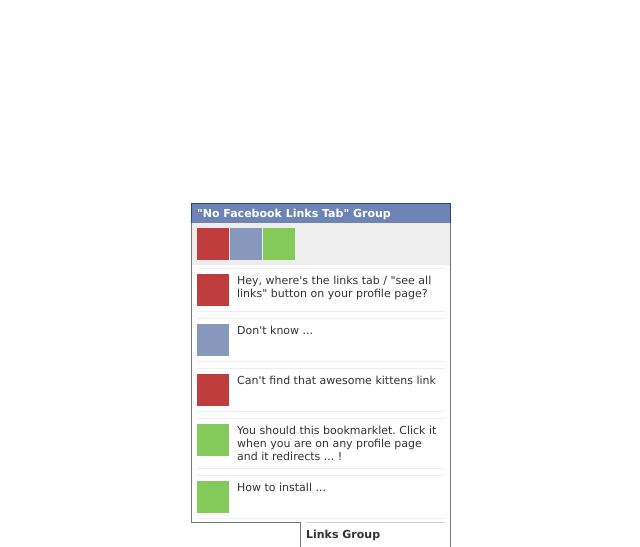
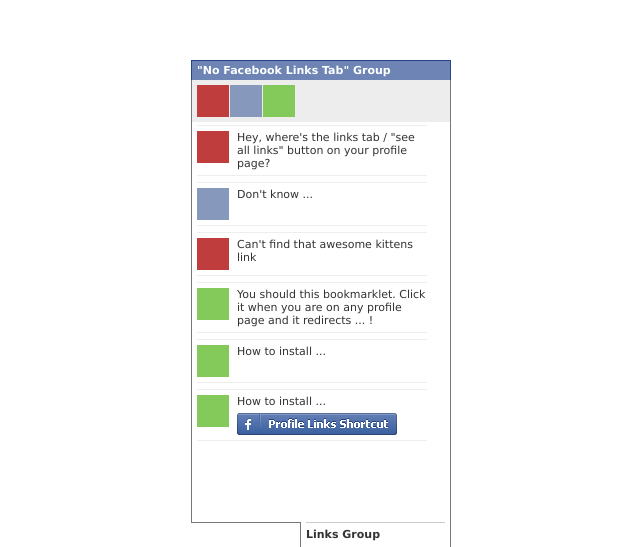
Before and after one commit to nilaccount-xx/profile-links-bookmarklet, a plain HTML site: page bookmarklet.html in a window 1280 px wide. Shown: the part 253-800 px from the top of the page, without its empty margins (109-749 px from the left). Drawn offline with Linux system fonts and the light colour scheme.

Commit message:
bookmarklet-ibstall-button

```diff
--- a/bookmarklet.html
+++ b/bookmarklet.html
@@ -2,7 +2,9 @@
 <html xmlns="http://www.w3.org/1999/xhtml">
 <head>
 <meta http-equiv="Content-Type" content="text/html; charset=utf-8" />
-<title>Untitled Document</title>
+<title>Facebook Links - Bookmarklet</title>
+<meta name="Description" content=""/>
+<meta name="keywords" content="" />
 </head>
 <style>
 body { margin:0; padding:0; font-family:"lucida grande",tahoma,verdana,arial,sans-serif; font-size:11px;}
@@ -21,11 +23,12 @@ p,h1,h2,h3,h4,span,ul,li,a,object{outline-color:invert;outline-style:none;outlin
 .red{background:#c03d3d; float:left; width:32px; height:32px; }
 .green{background:#84ca5a; float:left; width:32px; height:32px; }
 .blue{background:#8698bb; float:left; width:32px; height:32px; }
-.chat_line{margin:3px 5px; border-top:solid 1px #eee; border-bottom:solid 1px #eee; padding:5px 0; width:248px; float:left;}
-.chat_content{float:left; margin:0 0 0 8px; width:208px; color:#333;}
+.chat_line{margin:3px 5px; border-top:solid 1px #eee; border-bottom:solid 1px #eee; padding:5px 0; width:230px; float:left;}
+.chat_content{float:left; margin:0 0 0 8px; width:190px; color:#333;}
 .bottom_empty{height:24px; width:109px; border-top:solid 1px #777; border-right:solid 1px #777; float:left;}
-.chat_name{width:149px; border-right:solid 1px #777; height:25px; float:left;}
+.chat_name{width:149px; border-right:solid 1px #777; height:25px; float:left; background:#fff;}
 .chat_name p{width:139px; margin:0 0 0 5px; float:left; border-top:solid 1px #ccc; font-size:11px; color:#333; font-weight:700; line-height:24px; height:24px;}
+.link_button{width:160px; height:22px; display:block; background:url(button.jpg); margin:5px 0 0 0;}
 </style>
 <body>
 <div class="chat">
@@ -40,6 +43,7 @@ p,h1,h2,h3,h4,span,ul,li,a,object{outline-color:invert;outline-style:none;outlin
 				<li class="green"></li>
 			</ul>
 		</div>
+		<div style="height:400px; overflow-y:auto;">
 			<div class="chat_line">
 				<div class="red"></div>
 				<p class="chat_content">Hey, where's the links tab / "see all links" button on your profile page?</p>
@@ -60,6 +64,11 @@ p,h1,h2,h3,h4,span,ul,li,a,object{outline-color:invert;outline-style:none;outlin
 				<div class="green"></div>
 				<p class="chat_content">How to install ...</p>
 			</div>
+			<div class="chat_line">
+				<div class="green"></div>
+				<p class="chat_content">How to install ... <a href="" class="link_button"></a></p>
+			</div>
+		</div>
 	</div>
 	<div class="bottom_empty">
 	</div>
@@ -67,6 +76,5 @@ p,h1,h2,h3,h4,span,ul,li,a,object{outline-color:invert;outline-style:none;outlin
 		<p>Links Group</p>
 	</div>
 </div>
-
 </body>
 </html>
```
Also changed, not shown: button.jpg (added). Lines whose indentation alone changed are shown as unchanged.
